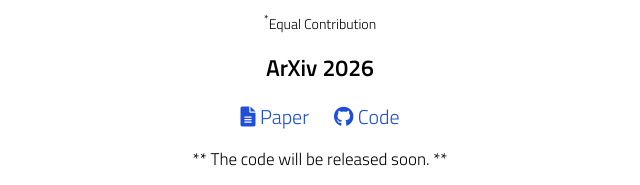
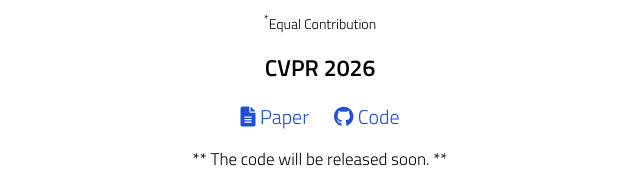
Before and after one commit to TaekyungKi/AvatarForcing, a plain HTML site: page index.html in a window 1280 px wide. Shown: the part 273-458 px from the top of the page, 320-960 px from the left. Drawn offline with nearby package versions, Linux system fonts and the light colour scheme; a script that the page names is missing; a web font is replaced by a local one.

Commit message:
update: CVPR 2026

```diff
--- a/index.html
+++ b/index.html
@@ -664,7 +664,7 @@ blockquote {
         <p class="equal-contrib"><span><sup>*</sup>Equal Contribution</span></p>
 
         <div class="affil-row">
-            <div class="venue text-center"><b>ArXiv 2026</b></div>
+            <div class="venue text-center"><b>CVPR 2026</b></div>
         </div>
         </center>
 
```
